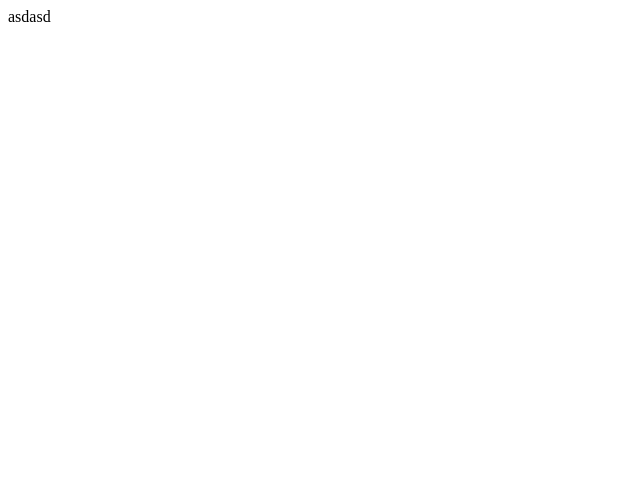
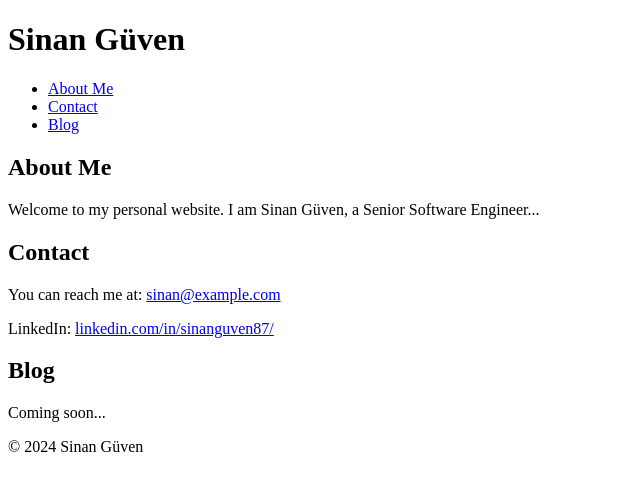
Before and after one commit to sinanguven87/Master_EEM612_MachineLearning, a plain HTML site: page index.html in a window 1280 px wide. Shown: the whole page, without its empty margins (0-640 px from the left). Drawn offline with Linux system fonts and the light colour scheme.

Commit message:
Update index.html

```diff
--- a/index.html
+++ b/index.html
@@ -1 +1,39 @@
-asdasd
+<!DOCTYPE html>
+<html lang="en">
+<head>
+    <meta charset="UTF-8">
+    <meta name="viewport" content="width=device-width, initial-scale=1.0">
+    <title>Sinan Güven</title>
+    <link rel="stylesheet" href="styles.css">
+</head>
+<body>
+    <header>
+        <h1>Sinan Güven</h1>
+        <nav>
+            <ul>
+                <li><a href="#about">About Me</a></li>
+                <li><a href="#contact">Contact</a></li>
+                <li><a href="#blog">Blog</a></li>
+            </ul>
+        </nav>
+    </header>
+    <main>
+        <section id="about">
+            <h2>About Me</h2>
+            <p>Welcome to my personal website. I am Sinan Güven, a Senior Software Engineer...</p>
+        </section>
+        <section id="contact">
+            <h2>Contact</h2>
+            <p>You can reach me at: <a href="mailto:sinan@example.com">sinan@example.com</a></p>
+            <p>LinkedIn: <a href="https://www.linkedin.com/in/sinanguven87/">linkedin.com/in/sinanguven87/</a></p>
+        </section>
+        <section id="blog">
+            <h2>Blog</h2>
+            <p>Coming soon...</p>
+        </section>
+    </main>
+    <footer>
+        <p>&copy; 2024 Sinan Güven</p>
+    </footer>
+</body>
+</html>
```
